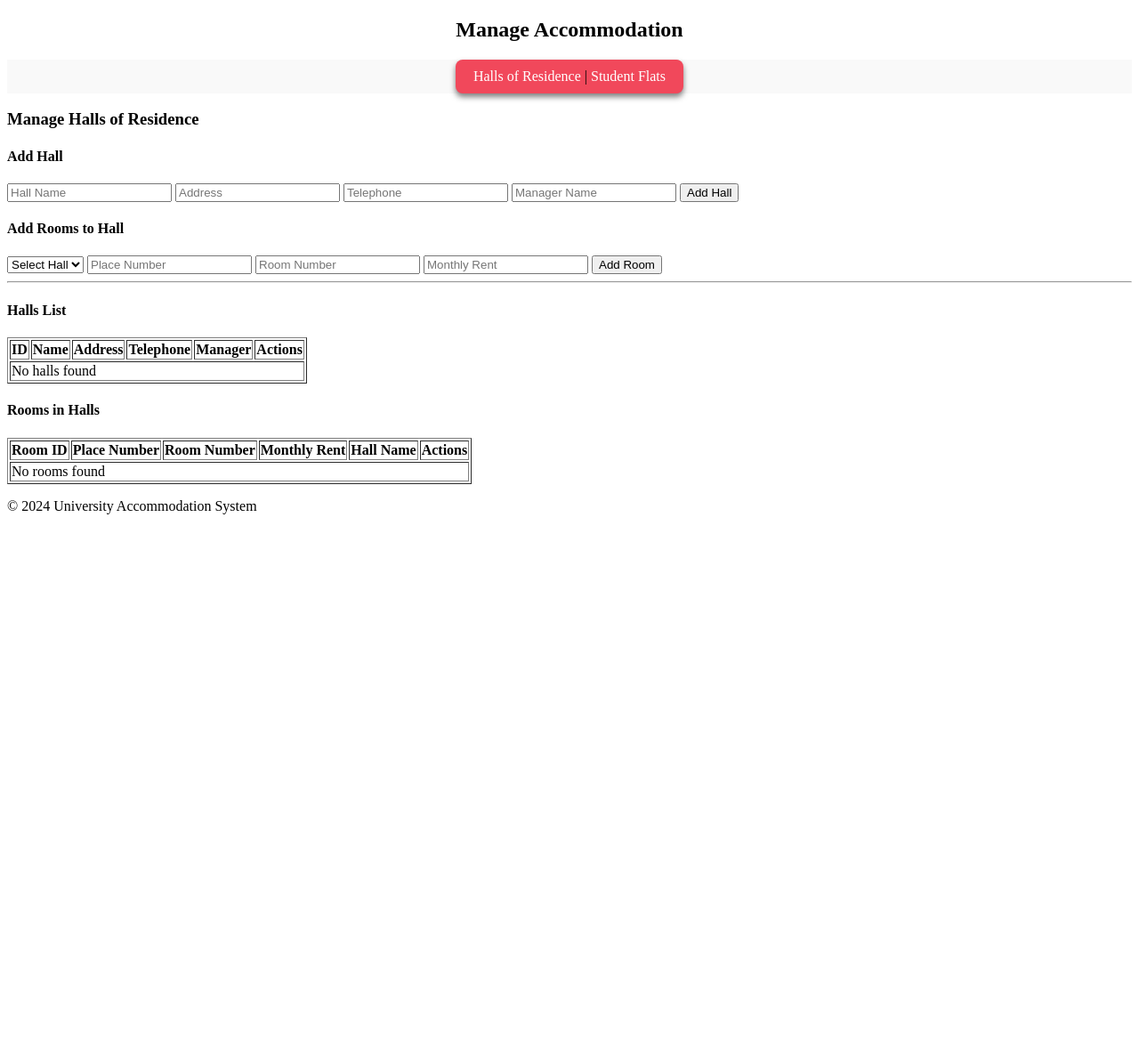
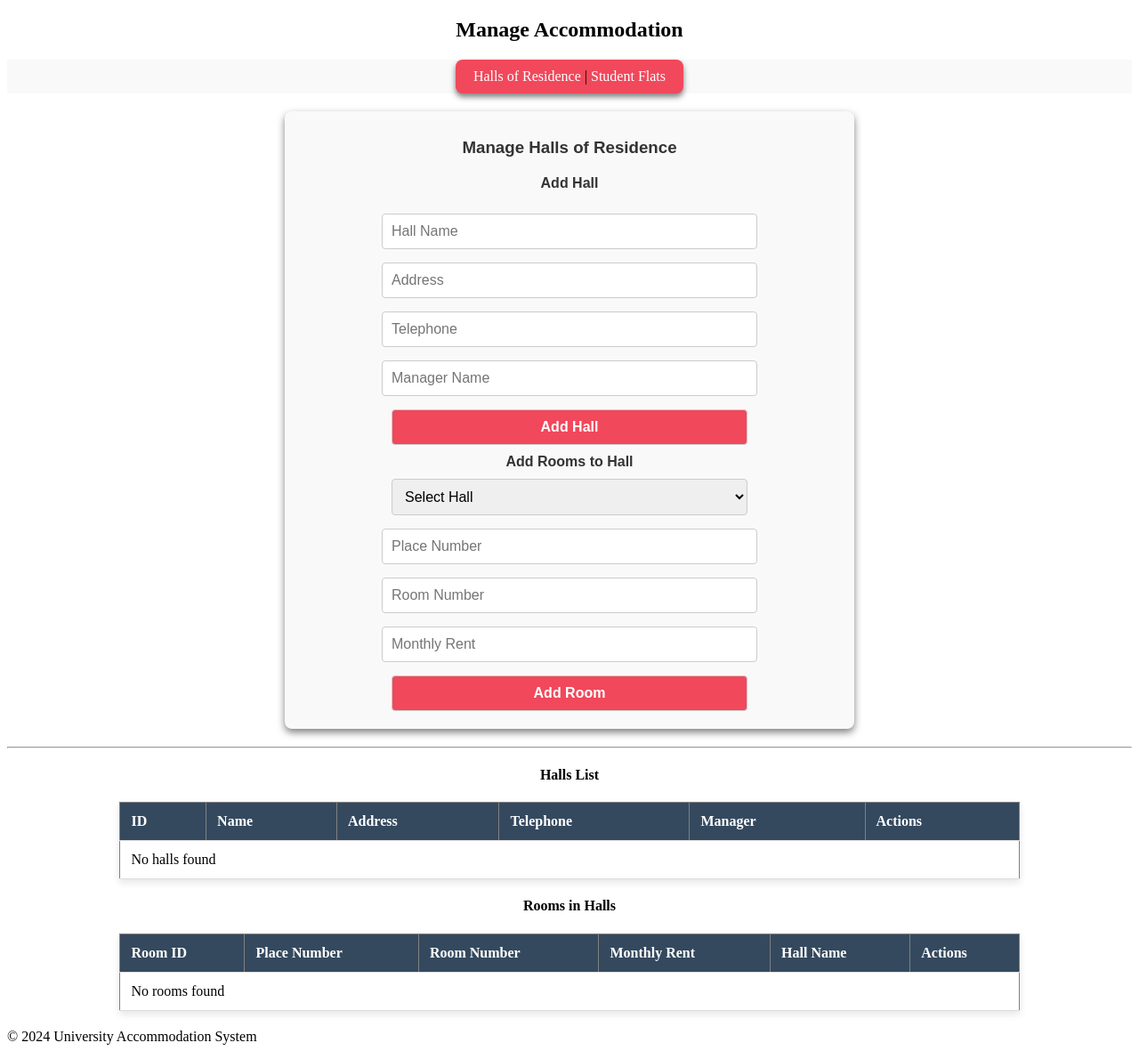
Before and after one commit to Tappyfrappe/unv_acc, a PHP site: page /pages/accommodation.php in a window 1280 px wide. Shown: the part 206-1396 px from the top of the page at 89% size. Before the commit the page ends 784 px from the top, so only its background shows below. Run offline with PHP 8.4, Linux system fonts and the light colour scheme; data that the repository does not hold is empty.

Commit message:
Update halls.php

```diff
--- a/pages/halls.php
+++ b/pages/halls.php
@@ -1,6 +1,122 @@
-<h3>Manage Halls of Residence</h3>
+
+<!DOCTYPE html>
+<html lang="en">
+<head>
+    <meta charset="UTF-8">
+    <meta name="viewport" content="width=device-width, initial-scale=1.0">
+    <title>Hall Of Residence</title>
+</head>
+
+<style>
+
+.addform-container {
+        width: 80%;
+        max-width: 600px;
+        margin: 20px auto;
+        padding: 20px;
+        border-radius: 8px;
+        background-color: #f9f9f9;
+        box-shadow: 0 4px 8px rgba(0, 0, 0, 0.5);
+        display: flex;
+        flex-direction: column;
+        align-items: center;
+        justify-content: center;
+    }
+
+    .addform-container h3,
+    .addform-container h4 {
+
+        text-align: center;
+        color: #333;
+        font-family: Arial, sans-serif;
+        margin: 0 0 10px;
+        margin-top: 10px
+    }
+
+    .addform-container form {
+        display: flex;
+        flex-direction: column;
+        align-items: center;
+        gap: 15px;
+        width: 100%;
+    }
+
+    .addform-container input,
+    .addform-container select,
+    .addform-container button {
+        width: 90%;
+        max-width: 400px;
+        padding: 10px;
+        font-size: 16px;
+        border: 1px solid #ccc;
+        border-radius: 4px;
+    }
+
+    .addform-container input:focus,
+    .addform-container select:focus {
+        outline: none;
+        border-color: #f1485b;
+        box-shadow: 0 0 4px rgba(0, 123, 255, 0.5);
+    }
+
+    .addform-container button {
+        background-color: #f1485b;
+        color: white;
+        cursor: pointer;
+        font-weight: bold;
+        transition: background-color 0.3s ease;
+    }
+
+    .addform-container button:hover {
+        background-color: white;
+        color: #f1485b;
+        border: 1px solid #f1485b;
+    }
+
+    table {
+        margin: 0 auto;
+        border-collapse: collapse;
+    }
+
+    table {
+        width: 80%;
+        margin: 20px auto;
+        border-collapse: collapse;
+        background-color: white;
+        box-shadow: 0 4px 8px rgba(0, 0, 0, 0.1);
+    }
+
+    th, td {
+        padding: 12px;
+        text-align: left;
+        border-bottom: 1px solid #ddd;
+    }
+
+    th {
+        background-color: #34495e;
+        color: white;
+    }
+
+    tr:hover {
+        background-color: #f1f1f1;
+    }
+
+    .halls_list_container, .rooms-in-halls-container {
+        text-align: center;
+        color: black;
+    }
+
+
+</style>
+
+
+
+<body>
+
 
 <!-- Add Hall Form -->
+<div class="addform-container">
+    <h3 class="mhr-container">Manage Halls of Residence</h3>
     <form action="" method="post">
     <h4>Add Hall</h4>
     <input type="text" name="name" placeholder="Hall Name" required>
@@ -9,6 +125,8 @@
     <input type="text" name="manager_name" placeholder="Manager Name" required>
     <button type="submit" name="add_hall">Add Hall</button>
     </form>
+
+
 
     <h4>Add Rooms to Hall</h4>
     <form action="" method="post">
@@ -29,11 +147,12 @@
         <input type="text" name="monthly_rent" placeholder="Monthly Rent" required>
         <button type="submit" name="add_room">Add Room</button>
     </form>
+</div>
 
 <hr>
 
 <!-- Hall List -->
-<h4>Halls List</h4>
+<h4 class="halls_list_container">Halls List</h4>
 <table border="1">
     <tr>
         <th>ID</th>
@@ -69,7 +188,7 @@
 </table>
 
 <!-- Display Assigned Rooms -->
-<h4>Rooms in Halls</h4>
+<h4 class="rooms-in-halls-container">Rooms in Halls</h4>
 <table border="1">
     <tr>
         <th>Room ID</th>
@@ -240,3 +359,5 @@ if (isset($_POST['add_room'])) {
 
 
 ?>
+</body>
+</html>
```
Lines whose indentation alone changed are shown as unchanged.
